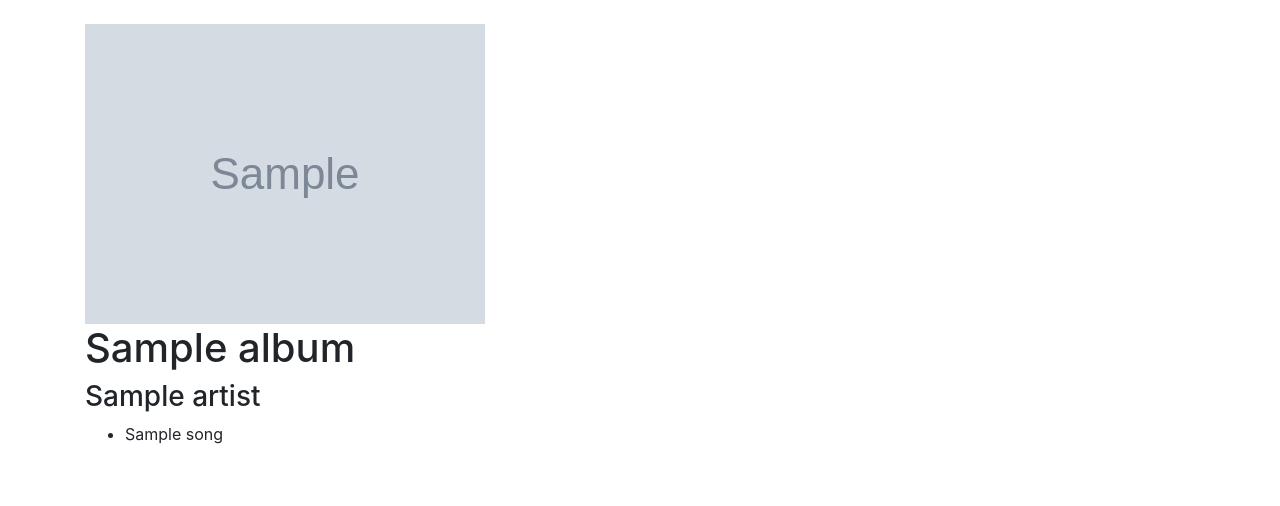
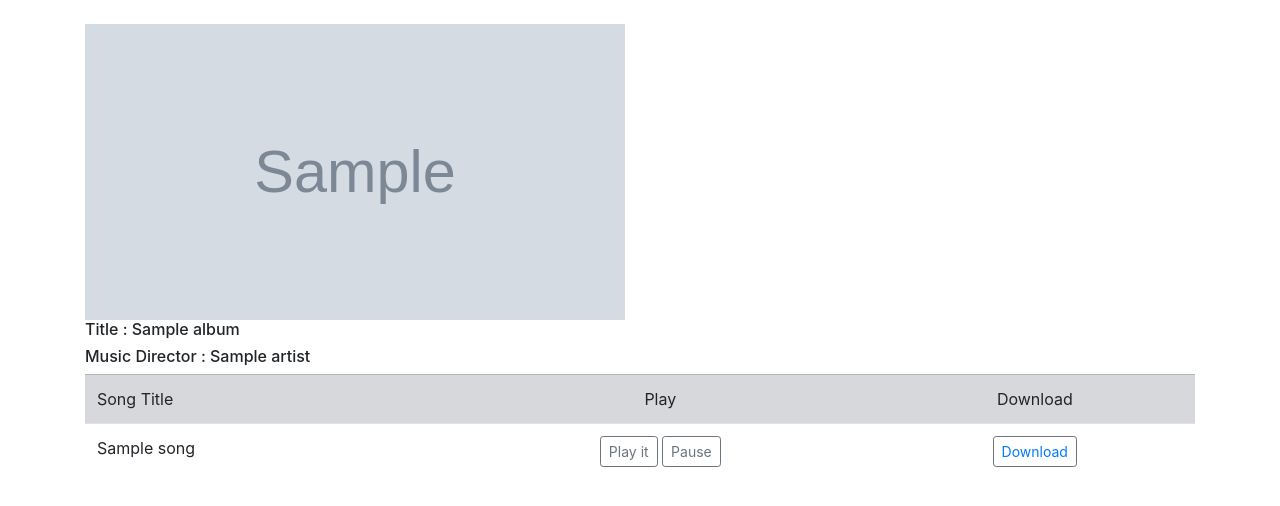
Before and after one commit to sathishkumargsk/musicpro, a Django app: page /album/1 in a window 1280 px wide. Shown: the part 56-562 px from the top of the page. Run offline with Django 3.2, Linux system fonts and the light colour scheme; tables that the repository leaves empty hold one stand-in row (values such as "Sample post"); grey boxes marked "Sample" are stand-in pictures; some libraries are stand-ins or nearby versions.

Commit message:
album page design done with play and download options

```diff
--- a/music/templates/album.html
+++ b/music/templates/album.html
@@ -3,14 +3,37 @@
 {% block title %}New Tamil Songs{% endblock %}
 
 {% block content %}
-<img src="{{ album.album_cover_image.url }}">
+<img src="{{ album.album_cover_image.url }}" width="540" height="296">
 
-<h1>{{ album.album_title }}</h1>
-<h3>{{ album.artist }}</h3>
 
-<ul>
-  {% for song in album.song_set.all %}
-   <li>{{ song.song_title }}</li>
-  {% endfor %}
-</ul>
+
+
+{% if album %}
+    <div class="movie-info">
+    	<h6>Title : {{ album.album_title }}</h6>
+        <h6>Music Director : {{ album.artist }}</h6>
+    </div>
+	<table class="table table-default">
+		<tr class="table-secondary">
+				<td >Song Title</td>
+				<td><center>Play</center></td>
+				<td><center>Download</center></td>
+	   </tr>
+		{% for song in album.song_set.all %}
+
+	            <tr>
+				<td>{{ song.song_title }}</a></td>
+				<td><center><audio id="sound{{song.id}}" src="{{song.song_file.url}}" preload="auto"></audio>
+					  <button type="button" class="btn btn-sm btn-outline-secondary" onclick="document.getElementById('sound{{song.id}}').play();">Play
+					  it</button>
+					  <button type="button" class="btn btn-sm btn-outline-secondary" onclick="document.getElementById('sound{{song.id}}').pause();">Pause
+					  </button>
+					</center>
+				</td>
+				<td><center><button type="button" class="btn btn-sm btn-outline-secondary"><a href="{{song.song_file.url}}" download>Download</a></button></center></td>
+			    </tr>
+
+		{% endfor %}
+	</table>
+    {% endif %}
 {% endblock %}
--- a/music/views.py
+++ b/music/views.py
@@ -1,3 +1,6 @@
+import os
+from django.conf import settings
+from django.http import HttpResponse, Http404
 from django.shortcuts import render, get_object_or_404
 from .models import Album
 
```
